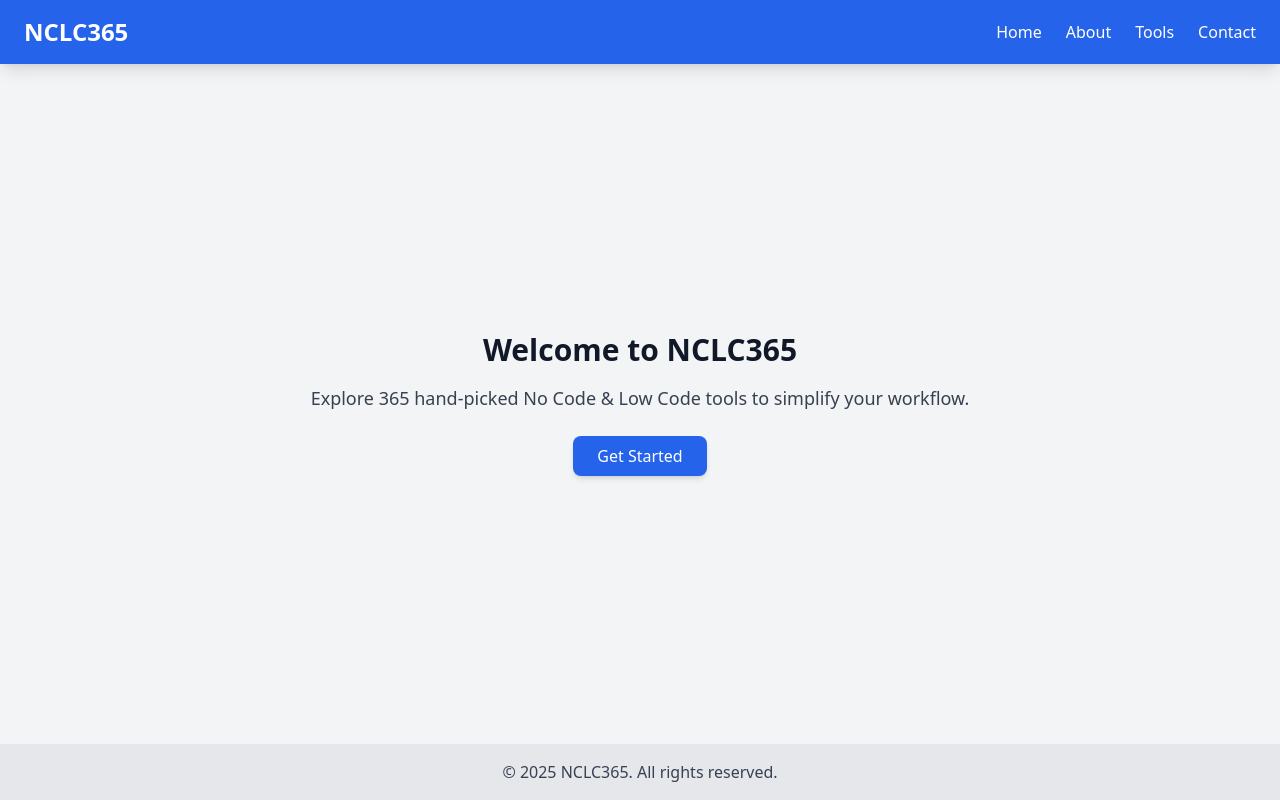
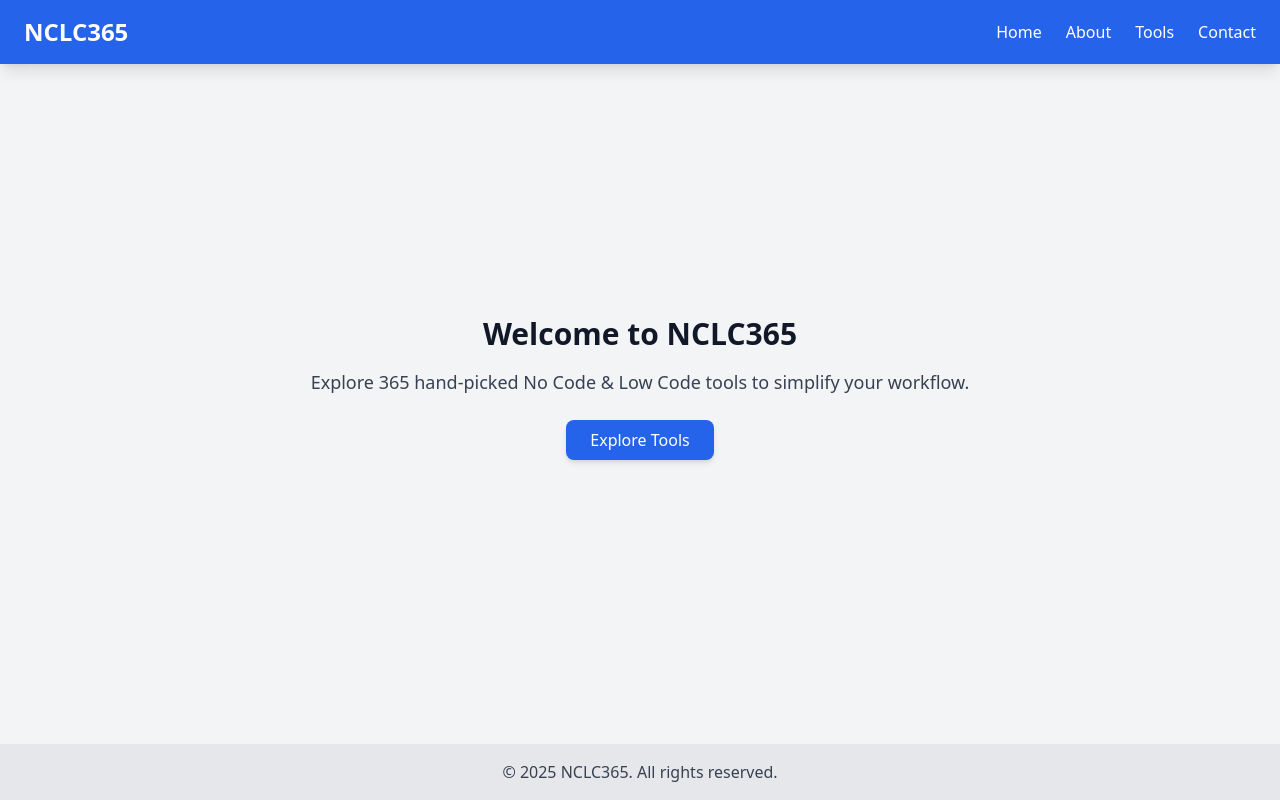
Before and after one commit to NCLC365/nclc365, a Next.js app: page / in a window 1280 px wide. Built offline with nearby package versions, Linux system fonts and the light colour scheme.

Commit message:
Update index.js

```diff
--- a/pages/index.js
+++ b/pages/index.js
@@ -1,5 +1,6 @@
 import Head from 'next/head';
 import Navbar from '../components/Navbar';
+import Footer from '../components/Footer';
 
 export default function Home() {
   return (
@@ -17,14 +18,12 @@ export default function Home() {
           Explore 365 hand-picked No Code & Low Code tools to simplify your workflow.
         </p>
 
-        <a href="#" className="mt-6 px-6 py-2 bg-blue-600 text-white rounded-lg shadow-md hover:bg-blue-700">
-          Get Started
+        <a href="/tools" className="mt-6 px-6 py-2 bg-blue-600 text-white rounded-lg shadow-md hover:bg-blue-700">
+          Explore Tools
         </a>
       </main>
 
-      <footer className="w-full p-4 text-center bg-gray-200 text-gray-700">
-        &copy; {new Date().getFullYear()} NCLC365. All rights reserved.
-      </footer>
+      <Footer />
     </div>
   );
 }
```
